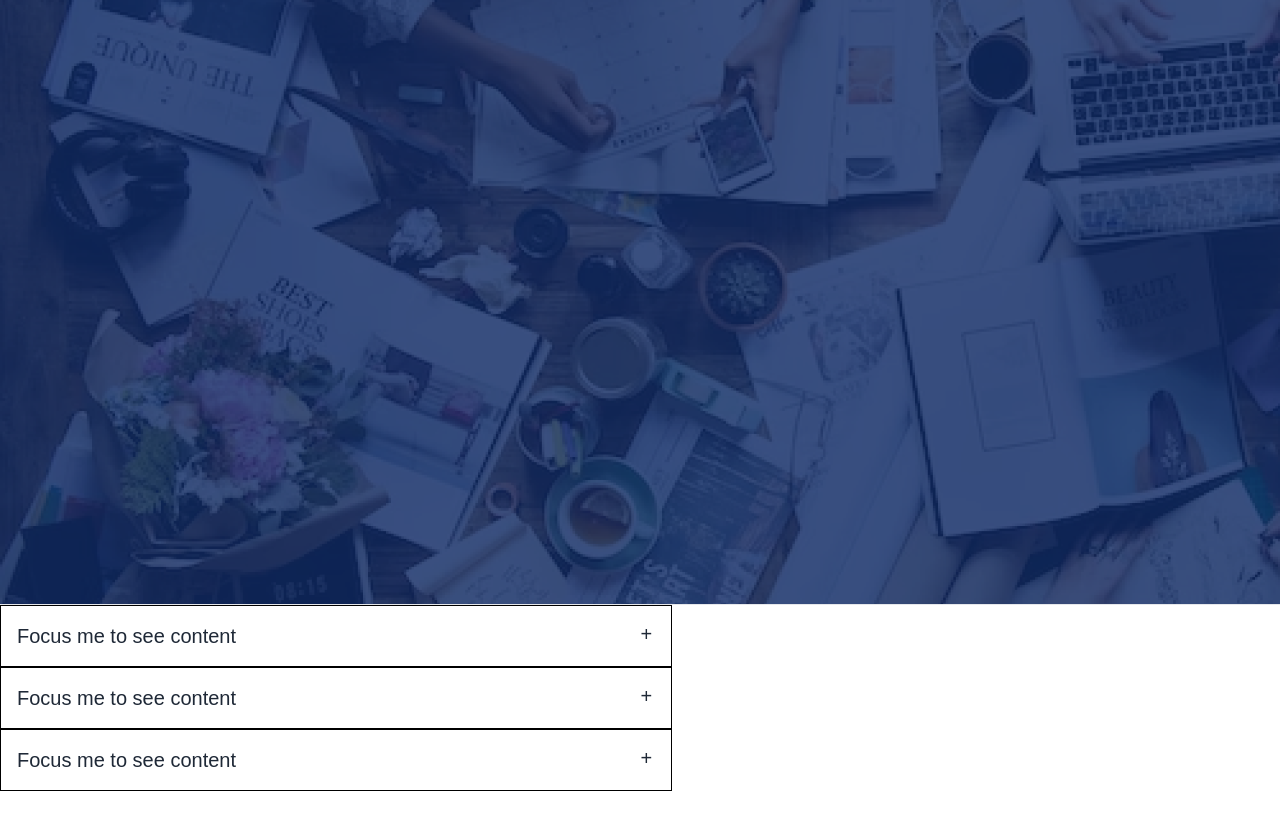
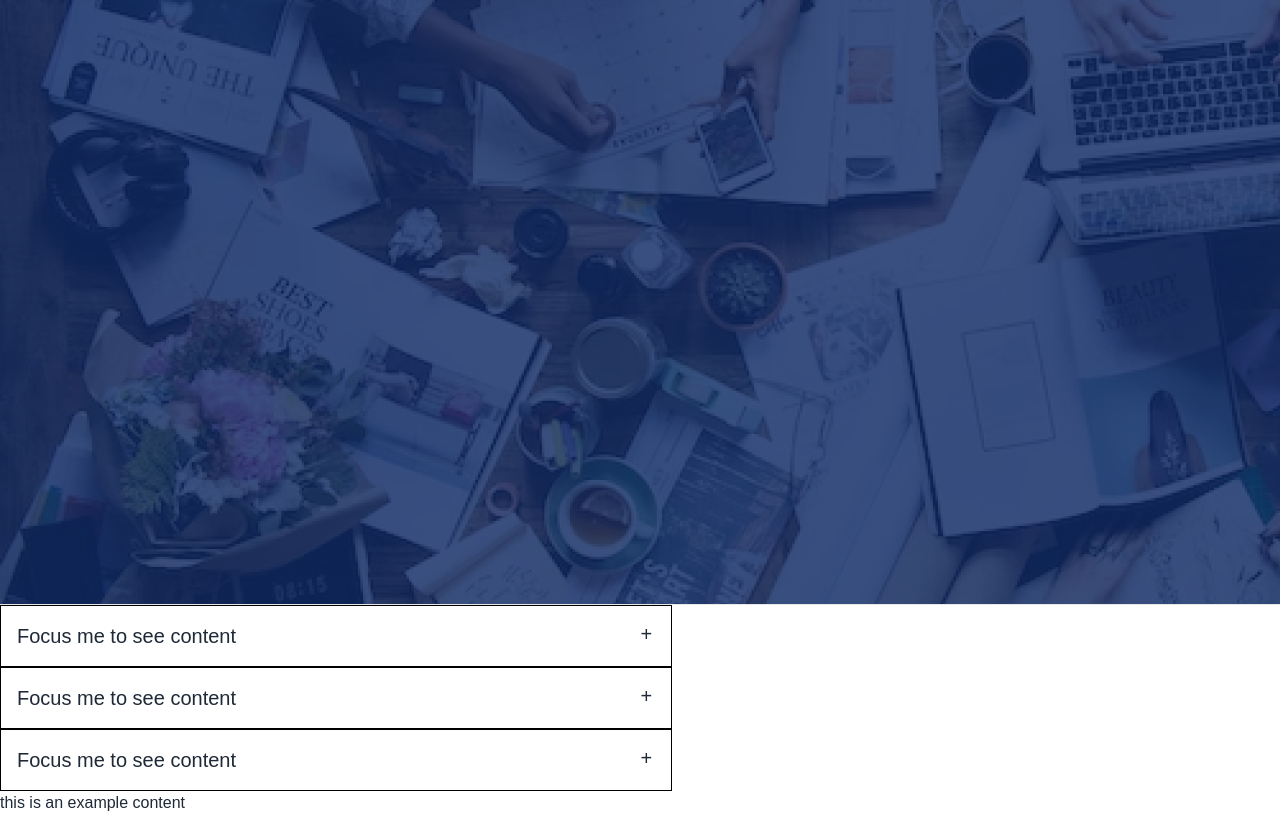
Before and after one commit to soyindrila-ghosh/Tech_Bridge, a website: page src/about.html in a window 1280 px wide. Shown: the part 115-930 px from the top of the page. Before the commit the page ends 906 px from the top, so only its background shows below. Drawn offline with Linux system fonts and the light colour scheme.

Commit message:
efhbvlieblebhl

```diff
--- a/src/about.html
+++ b/src/about.html
@@ -79,6 +79,8 @@
         <p>tabindex="0" attribute is necessary to make the div focusable</p>
     </div>
 </div>
-
+     <h2>
+         this is an example content
+     </h2>
 </body>
 </html>
```
